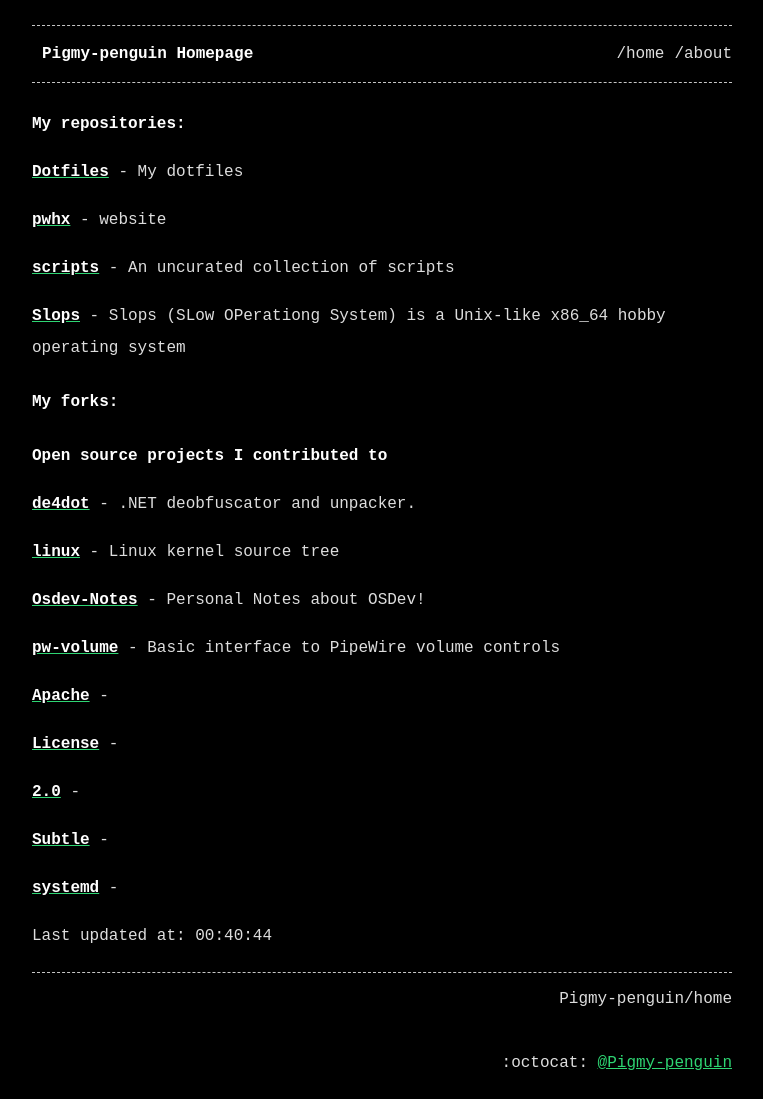
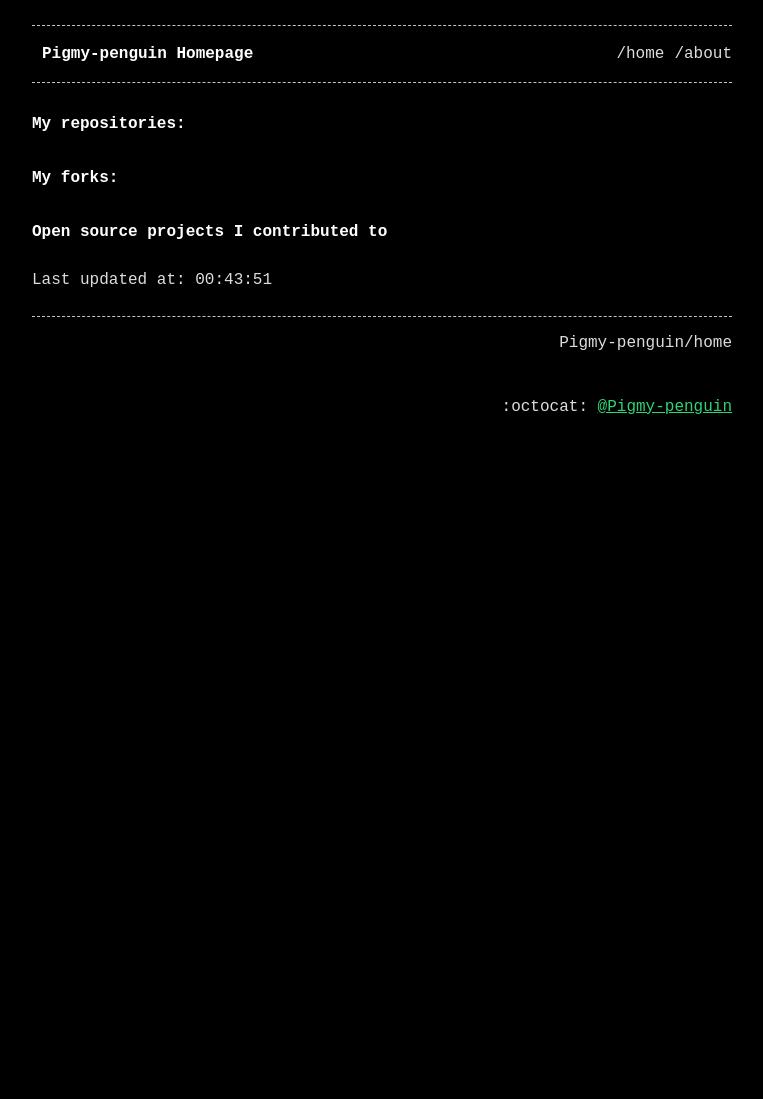
Before and after one commit to Pigmy-penguin/Pigmy-penguin.github.io, a Jekyll site: the page built from index.md, in a window 1280 px wide. Shown: the whole page, without its empty margins (258-1021 px from the left). Built offline with Jekyll 4.4.1, drawn with Linux system fonts in a browser that asks for light colours; after the commit the page ends 900 px from its top, so only the background shows below that.

Commit message:
Auto updating the website

```diff
--- a/index.md
+++ b/index.md
@@ -7,34 +7,8 @@ title: Pigmy-penguin Homepage
 
 ## My repositories:
 
-[**Dotfiles**](https://github.com/Pigmy-penguin/Dotfiles) - My dotfiles
-
-[**pwhx**](https://github.com/Pigmy-penguin/pwhx) - website
-
-[**scripts**](https://github.com/Pigmy-penguin/scripts) - An uncurated collection of scripts
-
-[**Slops**](https://github.com/Pigmy-penguin/Slops) - Slops (SLow OPerationg System) is a Unix-like x86_64 hobby operating system
-
 ## My forks:
 ### Open source projects I contributed to
 
-[**de4dot**](https://github.com/Pigmy-penguin/de4dot) - .NET deobfuscator and unpacker.
 
-[**linux**](https://github.com/Pigmy-penguin/linux) - Linux kernel source tree
-
-[**Osdev-Notes**](https://github.com/Pigmy-penguin/Osdev-Notes) - Personal Notes about OSDev!
-
-[**pw-volume**](https://github.com/Pigmy-penguin/pw-volume) - Basic interface to PipeWire volume controls
-
-[**Apache**](https://github.com/Pigmy-penguin/Apache) -
-
-[**License**](https://github.com/Pigmy-penguin/License) -
-
-[**2.0**](https://github.com/Pigmy-penguin/2.0) -
-
-[**Subtle**](https://github.com/Pigmy-penguin/Subtle) -
-
-[**systemd**](https://github.com/Pigmy-penguin/systemd) -
-
-
-Last updated at: 00:40:44
+Last updated at: 00:43:51
```
Also changed, not shown: 2 other files.
